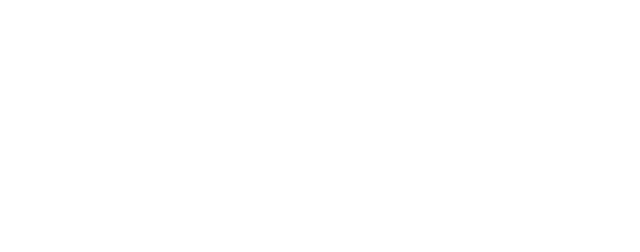
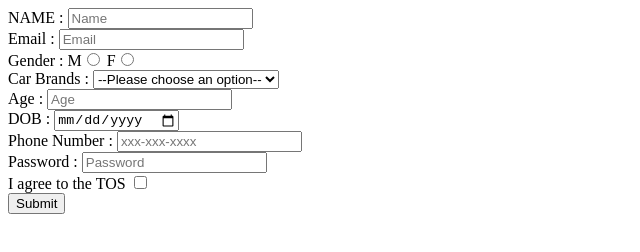
Before and after one commit to acciojob/signup-form-car-OmSuryawanshi9011, a website: page main.html in a window 1280 px wide. Shown: the whole page, without its empty margins (0-640 px from the left). Drawn offline with Linux system fonts and the light colour scheme.

Commit message:
created a submission

```diff
--- a/main.html
+++ b/main.html
@@ -10,7 +10,55 @@
 	<!-- the entire body must be written by student -->
     <script type="text/javascript" src="./script.js">
 </script>
+	<form method="post">
+		<div>
+		<label for="name">NAME : </label>
+		<input id="name", type="text", placeholder="Name", required>
+		</div>
+		<div>
+			<label for="email">Email : </label>
+		<input id="email", type="email", placeholder="Email", required>
+		</div>
+		<div>
+			<label for="gender_m">Gender : </label>
+		M<input id="gender_m", name="gender"type="radio", required>
+		F<input id="gender_f", name="gender" type="radio", required>
+		</div>
+		<div>
+			<label for="cars">Car Brands : </label>
+		<select id="cars" aria-required>
+			<option>--Please choose an option--</option>
+			<option>Audi</option>
+			<option>BMW</option>
+			<option>Tesla</option>
+		</select>
+		</div>
+		<div>
+		<label for="age">Age : </label>
+		<input id="age", type="number", placeholder="Age", required>
+		</div>
+		<div>
+		<label for="dob">DOB : </label>
+		<input id="dob", type="date", required>
+		</div>
+		<div>
+		<label for="tel">Phone Number : </label>
+		<input id="tel", type="tel", placeholder="xxx-xxx-xxxx">
+		</div>
+		<div>
+		<label for="password">Password : </label>
+		<input id="password", type="password", placeholder="Password" required>
+		</div>
+		<div>
+		<label for="tos">I agree to the TOS</label>
+		<input id="tos", type="checkbox", required>
+		</div>
 
+		<div>
+			<input type="submit">
+		</div>
+
+	</form>
 </body>
 
 </html>
```
